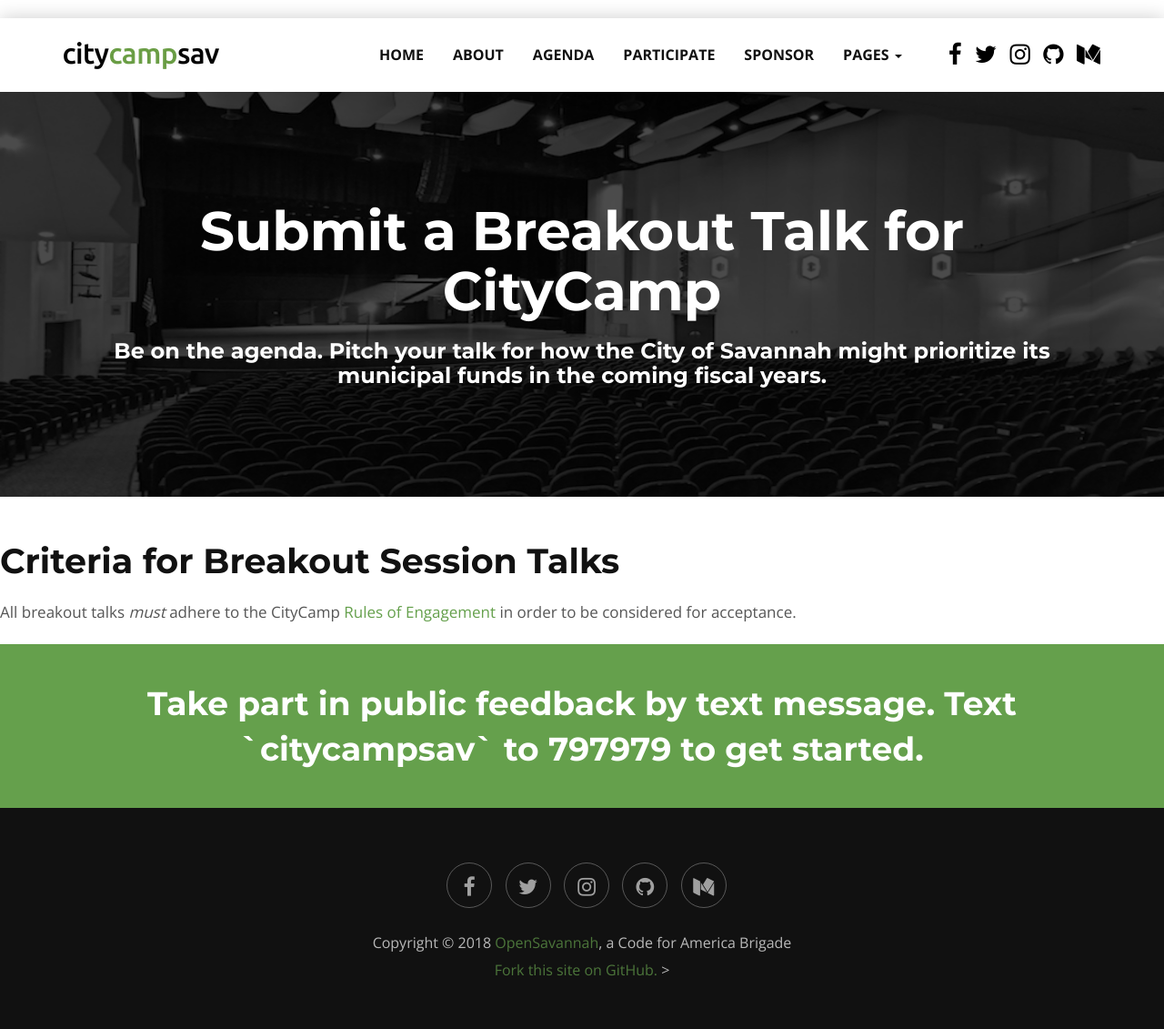
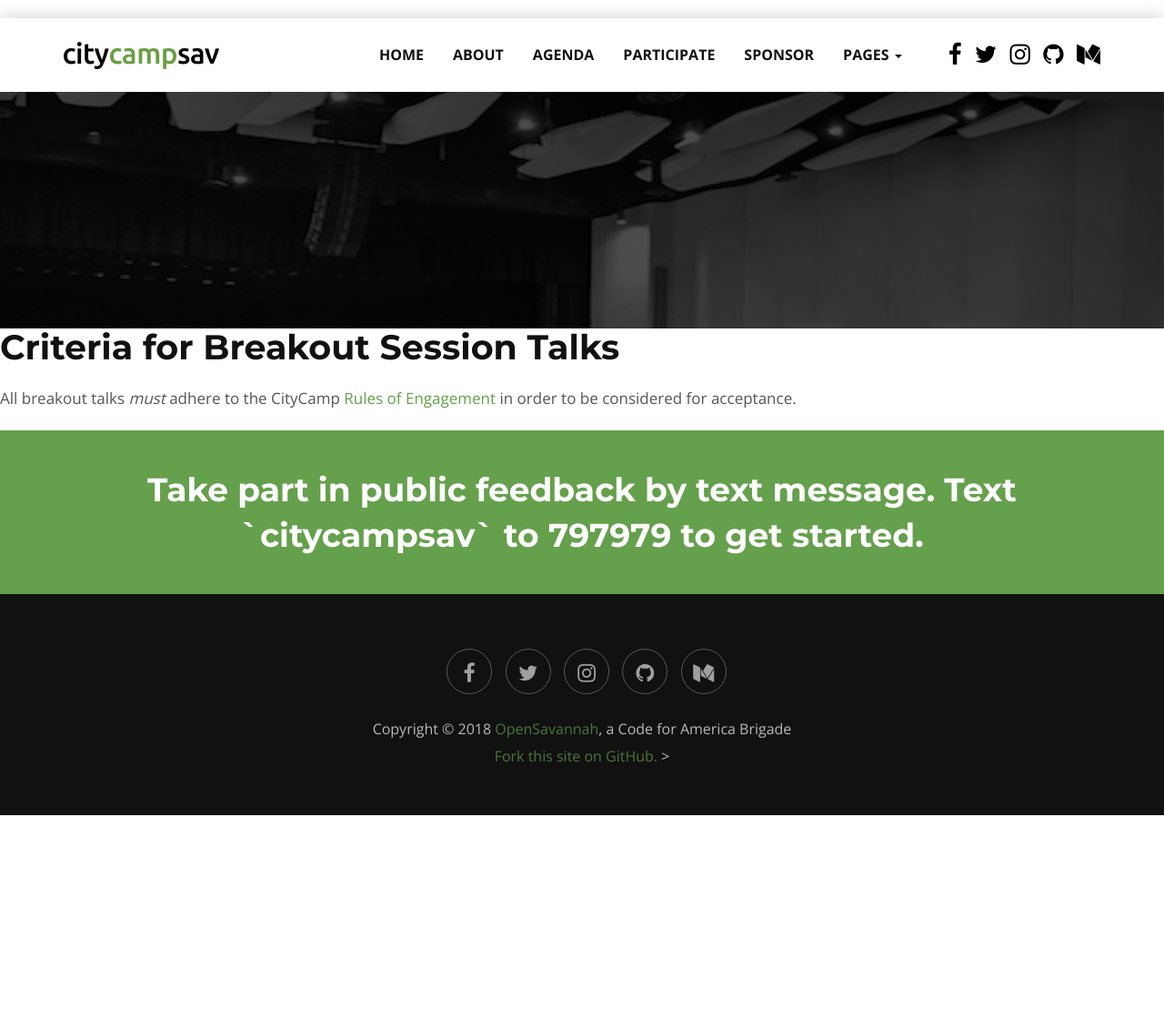
Before and after one commit to opensavannah/citycampsav.org, a Jekyll site: the page built from _pages/submit-talk.md, in a window 1280 px wide. Shown: the whole page at 91% size. Built offline with Jekyll 4.4.1, drawn with Linux system fonts in a browser that asks for light colours; after the commit the page ends 900 px from its top, so only the background shows below that.

Commit message:
Updated '_pages/submit-talk.md' via CloudCannon

```diff
--- a/_pages/submit-talk.md
+++ b/_pages/submit-talk.md
@@ -3,14 +3,10 @@ layout: default
 title: Submit a talk for a Breakout Session at CityCamp
 description: Have an issue on your mind you'd like to lead a discussion on? Submit it here!
 permalink: /submit-talk/
-slides:
-  heading: "Submit a Breakout Talk for CityCamp"
-  subHeading: "Be on the agenda. Pitch your talk for how the City of Savannah might prioritize its municipal funds in the coming fiscal years."
 ---
 {% include header.html %}
 {% include banner.html %}
 
-<br>
 
 ### Criteria for Breakout Session Talks
 
```
